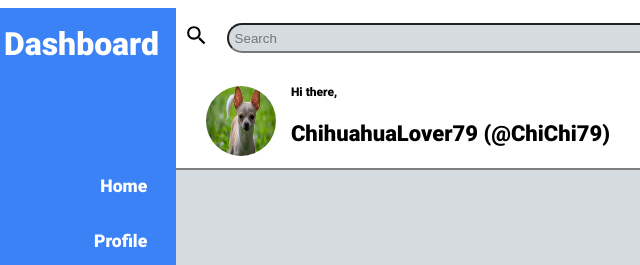
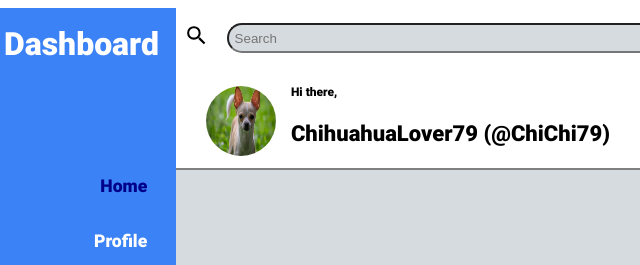
Before and after one commit to Irongael/Admin-Dash, a plain HTML site: page index.html in a window 1280 px wide. In both pictures the pointer is over the link "Home". Shown: the top 265 px of the page, 71-711 px from the left. Drawn offline with Linux system fonts and the light colour scheme.

Commit message:
small decoration additions

```diff
--- a/css/style.css
+++ b/css/style.css
@@ -25,6 +25,10 @@ html {
 a {
     text-decoration: none;
     color: white;
+}
+
+a:hover {
+    color: #00008b;
 }
 
 a:active {
```
